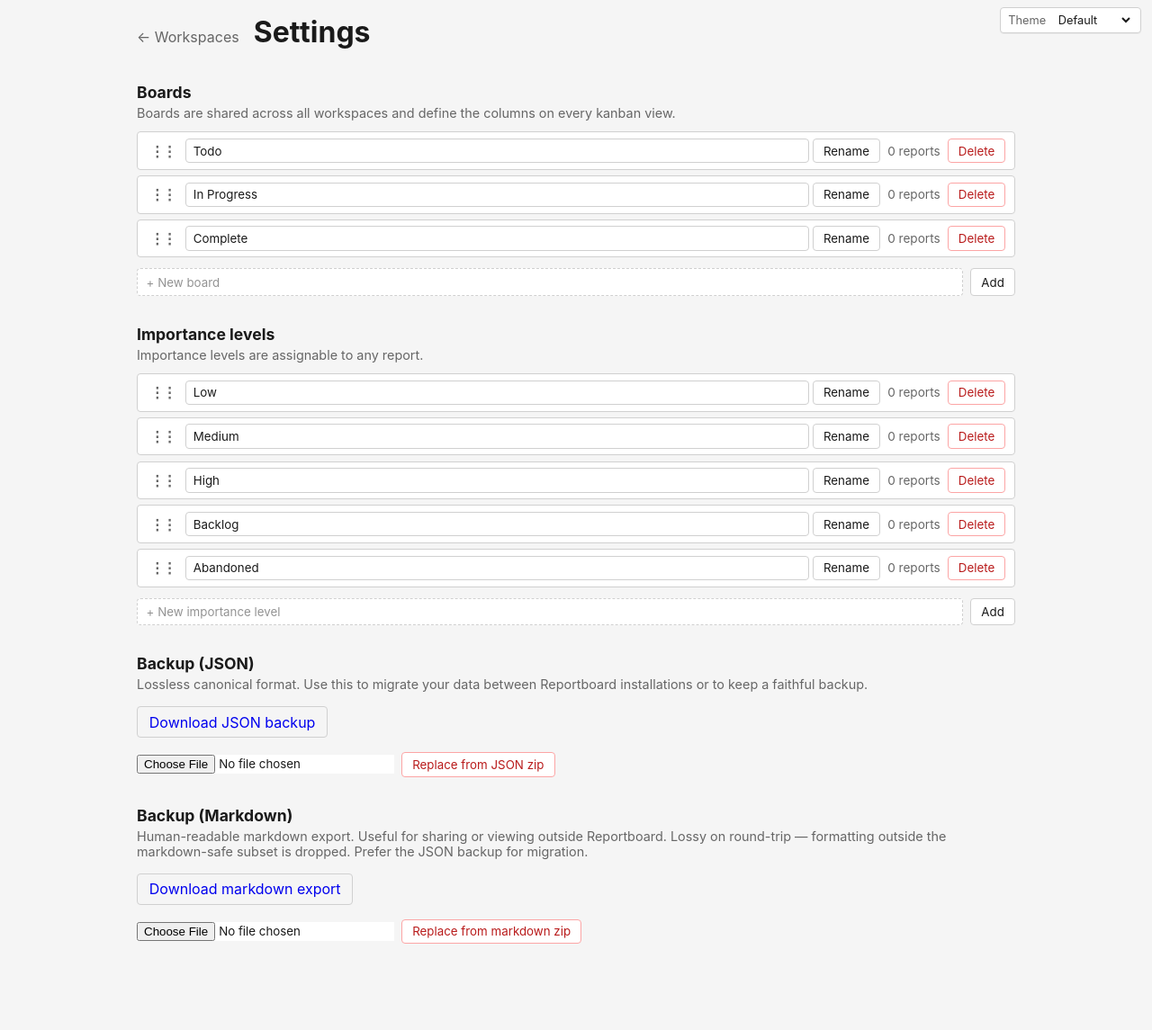
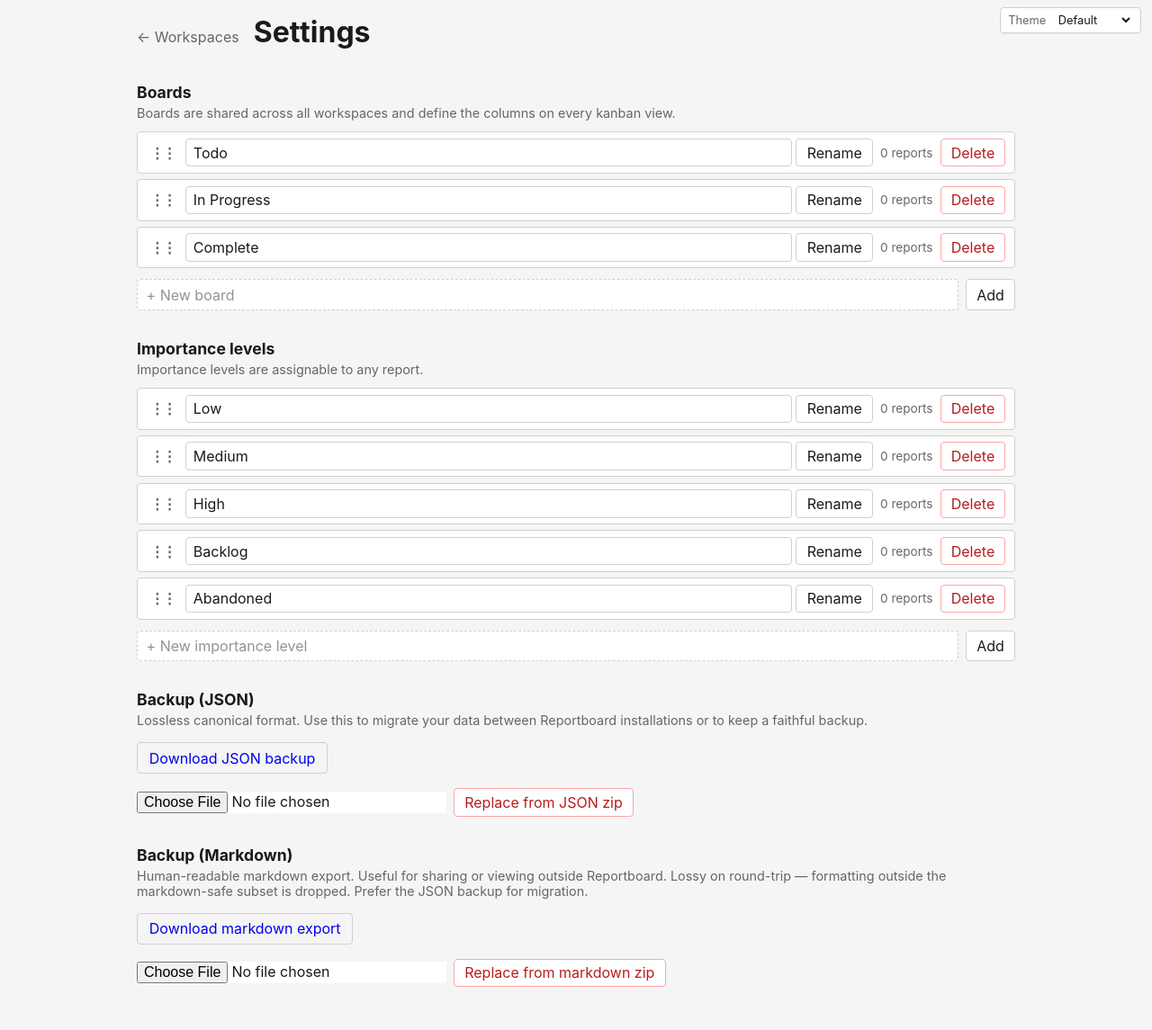
Before and after one commit to rgvulc/reportboard, a Flask app: page /settings in a window 1280 px wide. Shown: the whole page at 90% size. Before the commit the page ends 1049 px from the top, so only its background shows below. Run offline with Flask 3, Linux system fonts and the light colour scheme; data comes from the database, SQL or seed files in the repository; data that the repository does not hold is empty; some libraries are stand-ins or nearby versions.

Commit message:
fixing text sizes on homepage

```diff
--- a/app/static/css/app.css
+++ b/app/static/css/app.css
@@ -297,6 +297,7 @@ button {
     border-radius: var(--radius);
     cursor: pointer;
     font-family: inherit;
+    font-size: inherit;
 }
 
 button:hover:not(:disabled) {
@@ -676,6 +677,7 @@ input, select, textarea {
     color: var(--text);
     background: var(--surface);
     font-family: inherit;
+    font-size: inherit;
 }
 
 select option {
```
